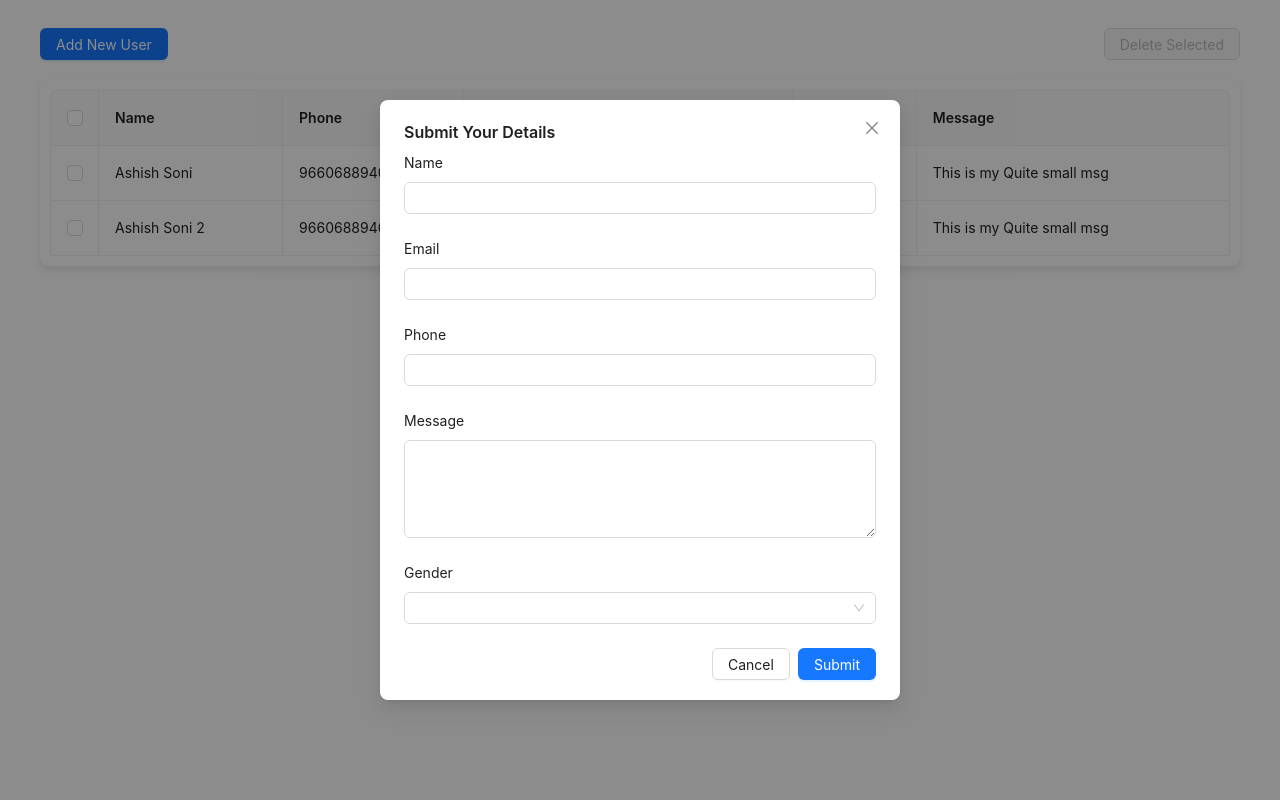
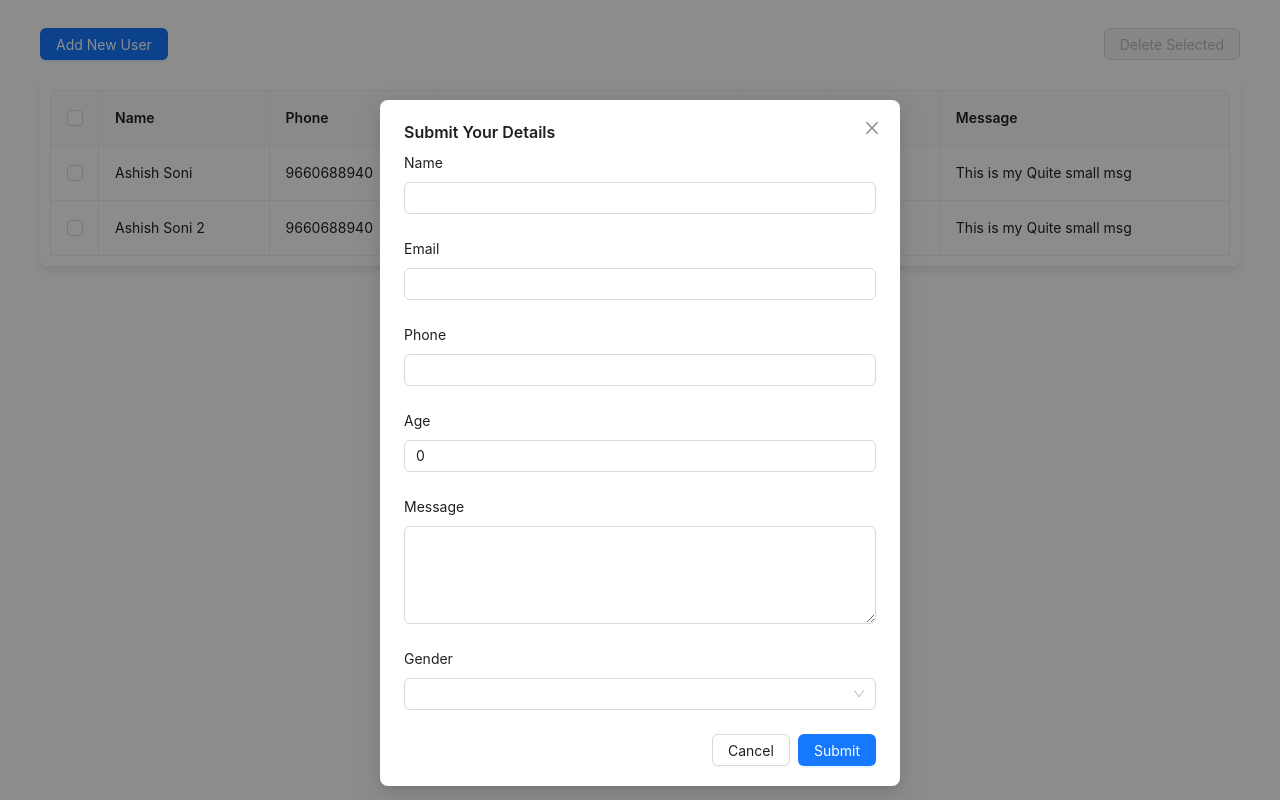
Before and after one commit to ashishsoniii/form-table-manager, a Next.js app: page / in a window 1280 px wide. Both pictures are taken after a click on the button "Add New User". Built offline with nearby package versions, Linux system fonts and the light colour scheme.

Commit message:
[UI] - adding age

```diff
--- a/src/app/Components/Modal.tsx
+++ b/src/app/Components/Modal.tsx
@@ -20,6 +20,7 @@ const FormModal: React.FC<FormModalProps> = ({ onSubmit }) => {
     phone: "",
     message: "",
     gender: "",
+    age: 0,
   });
 
   const [errors, setErrors] = useState({
@@ -28,6 +29,7 @@ const FormModal: React.FC<FormModalProps> = ({ onSubmit }) => {
     phone: "",
     message: "",
     gender: "",
+    age: "",
   });
 
   // Field change handler
@@ -56,6 +58,7 @@ const FormModal: React.FC<FormModalProps> = ({ onSubmit }) => {
       phone: "",
       message: "",
       gender: "",
+      age:""
     };
 
     let isValid = true;
@@ -86,6 +89,10 @@ const FormModal: React.FC<FormModalProps> = ({ onSubmit }) => {
       newErrors.gender = "Please select a gender";
       isValid = false;
     }
+    if (formData.age === 0 && formData.age <= 101) {
+      newErrors.age = "Please Enter correct Age";
+      isValid = false;
+    }
 
     setErrors(newErrors);
     return isValid;
@@ -108,8 +115,9 @@ const FormModal: React.FC<FormModalProps> = ({ onSubmit }) => {
       phone: "",
       message: "",
       gender: "",
+      age: 22,
     });
-    setErrors({ name: "", email: "", phone: "", message: "", gender: "" });
+    setErrors({ name: "", email: "", phone: "", message: "", gender: "", age: "" });
   };
 
   return (
@@ -159,6 +167,17 @@ const FormModal: React.FC<FormModalProps> = ({ onSubmit }) => {
           </Form.Item>
 
           <Form.Item
+            label="Age"
+            validateStatus={errors.age ? "error" : ""}
+            help={errors.age}
+          >
+            <Input
+              value={formData.age}
+              onChange={handleFieldChange("age")}
+            />
+          </Form.Item>
+
+          <Form.Item
             label="Message"
             validateStatus={errors.message ? "error" : ""}
             help={errors.message}
--- a/src/app/page.tsx
+++ b/src/app/page.tsx
@@ -15,6 +15,7 @@ export default function Home() {
       email: "ashishsoni2002@gmail.com",
       gender: "Male",
       message: "This is my Quite small msg",
+      age: 22,
     },
     {
       id: uuidv4(),
@@ -23,6 +24,7 @@ export default function Home() {
       email: "ashishsoni2002@gmail.com",
       gender: "Male",
       message: "This is my Quite small msg",
+      age: 22,
     },
   ]);
 
@@ -43,6 +45,11 @@ export default function Home() {
       title: "Email",
       dataIndex: "email",
       key: "email",
+    },
+    {
+      title: "Age",
+      dataIndex: "age",
+      key: "age",
     },
     {
       title: "Gender",
```
Also changed, not shown: src/app/types/types.ts (+8 -9 lines).
